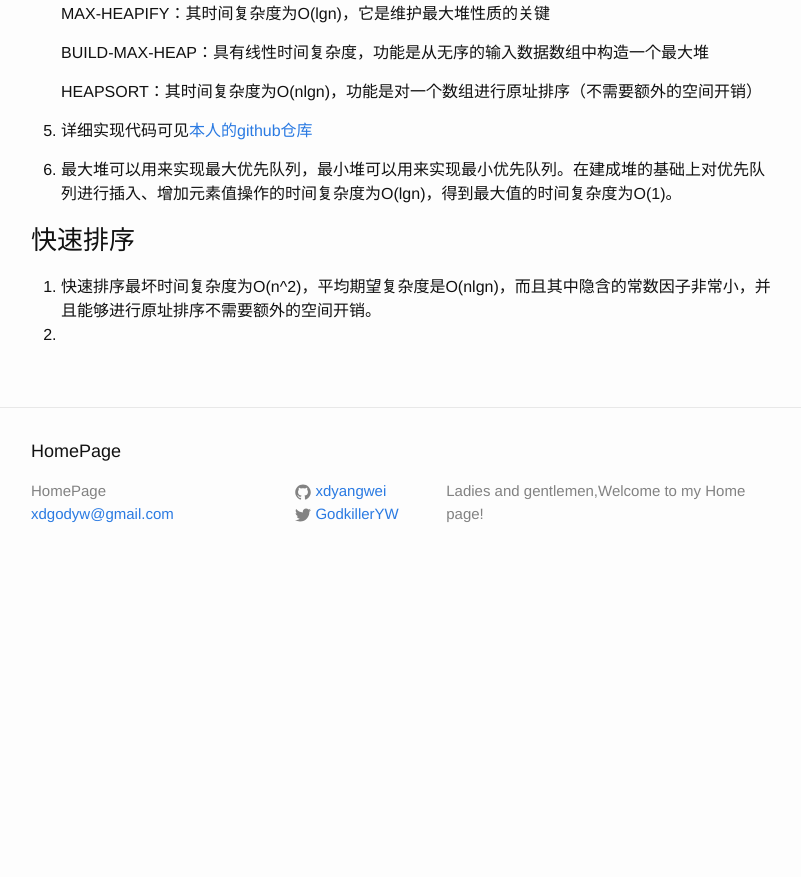
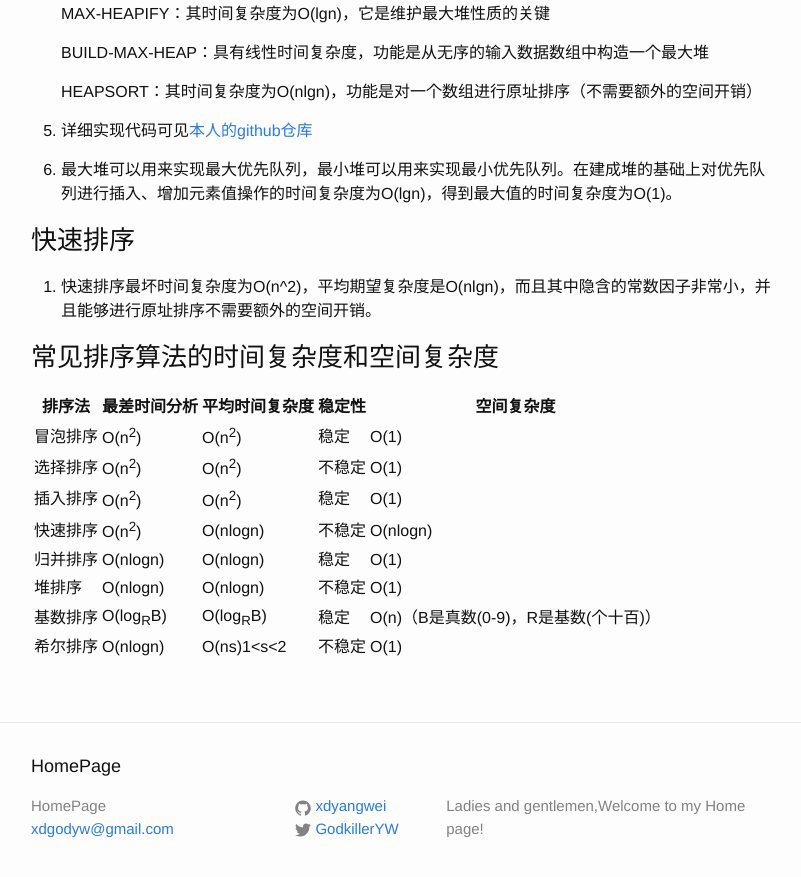
Before and after one commit to xdyangwei/xdyangwei.github.io, a Jekyll site: the page built from _posts/2018-9-28-常见排序算法.md, in a window 1280 px wide and 900 px high, scrolled down 591 px. Shown: the top 877 px of the window, without its empty margins (239-1040 px from the left). Built offline with Jekyll 4.4.1, drawn with Linux system fonts in a browser that asks for light colours; our own code applies the rules of GitHub Pages for plain Markdown files; before the commit the page ends 1176 px from its top, so only the background shows below that.

Commit message:
add the table of consumption of sort algorithms

```diff
--- a/_posts/2018-9-28-常见排序算法.md
+++ b/_posts/2018-9-28-常见排序算法.md
@@ -23,4 +23,16 @@
 ### 快速排序
 
 1. 快速排序最坏时间复杂度为O(n^2)，平均期望复杂度是O(nlgn)，而且其中隐含的常数因子非常小，并且能够进行原址排序不需要额外的空间开销。
-2.
+
+### 常见排序算法的时间复杂度和空间复杂度
+
+| 排序法   | 最差时间分析        | 平均时间复杂度      | 稳定性 | 空间复杂度                            |
+| -------- | ------------------- | ------------------- | ------ | ------------------------------------- |
+| 冒泡排序 | O(n<sup>2</sup>)    | O(n<sup>2</sup>)    | 稳定   | O(1)                                  |
+| 选择排序 | O(n<sup>2</sup>)    | O(n<sup>2</sup>)    | 不稳定 | O(1)                                  |
+| 插入排序 | O(n<sup>2</sup>)    | O(n<sup>2</sup>)    | 稳定   | O(1)                                  |
+| 快速排序 | O(n<sup>2</sup>)    | O(nlogn)            | 不稳定 | O(nlogn)                              |
+| 归并排序 | O(nlogn)            | O(nlogn)            | 稳定   | O(1)                                  |
+| 堆排序   | O(nlogn)            | O(nlogn)            | 不稳定 | O(1)                                  |
+| 基数排序 | O(log<sub>R</sub>B) | O(log<sub>R</sub>B) | 稳定   | O(n)（B是真数(0-9)，R是基数(个十百)） |
+| 希尔排序 | O(nlogn)            | O(ns)1<s<2          | 不稳定 | O(1)                                  |
```
